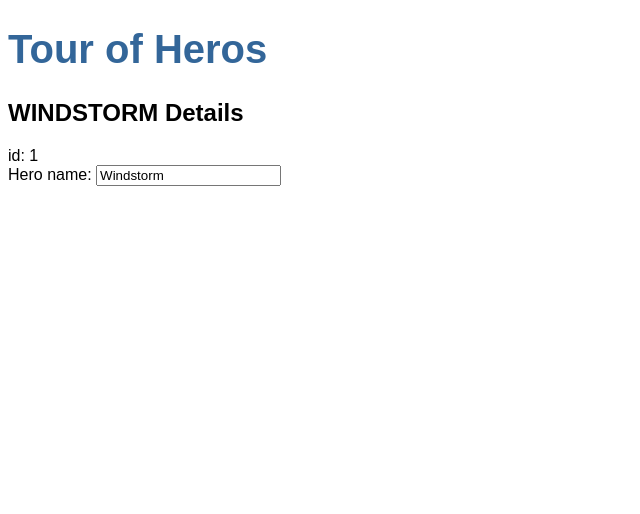
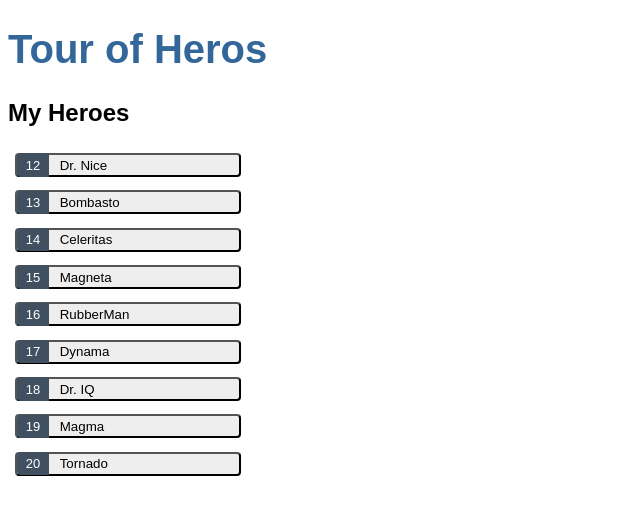
Before and after one commit to conradoad/angular-tour-of-heros, an Angular app: page / in a window 1280 px wide. Shown: the top 514 px of the page, without its empty margins (0-640 px from the left). Built offline with nearby package versions, Linux system fonts and the light colour scheme.

Commit message:
Displaying a list of heroes

```diff
--- a/src/app/heroes/heroes.component.css
+++ b/src/app/heroes/heroes.component.css
@@ -0,0 +1,67 @@
+/* HeroesComponent's private CSS styles */
+.heroes {
+  margin: 0 0 2em 0;
+  list-style-type: none;
+  padding: 0;
+  width: 15em;
+}
+
+.heroes li {
+  display: flex;
+}
+
+.heroes button {
+  flex: 1;
+  cursor: pointer;
+  position: relative;
+  left: 0;
+  background-color: #EEE;
+  margin: .5em;
+  padding: 0;
+  border-radius: 4px;
+  display: flex;
+  align-items: stretch;
+  height: 1.8em;
+}
+
+.heroes button:hover {
+  color: #2c3a41;
+  background-color: #e6e6e6;
+  left: .1em;
+}
+
+.heroes button:active {
+  background-color: #525252;
+  color: #fafafa;
+}
+
+.heroes button.selected {
+  background-color: black;
+  color: white;
+}
+
+.heroes button.selected:hover {
+  background-color: #505050;
+  color: white;
+}
+
+.heroes button.selected:active {
+  background-color: black;
+  color: white;
+}
+
+.heroes .badge {
+  display: inline-block;
+  font-size: small;
+  color: white;
+  padding: 0.4em 0.7em 0.4em 0.7em;
+  background-color: #405061;
+  line-height: 1em;
+  margin-right: .8em;
+  border-radius: 4px 0 0 4px;
+  align-self: center;
+}
+
+.heroes .name {
+  align-self: center;
+}
--- a/src/app/heroes/heroes.component.html
+++ b/src/app/heroes/heroes.component.html
@@ -1,7 +1,19 @@
-<h2>{{hero.name | uppercase}} Details</h2>
-<div><span>id: </span>{{hero.id}}</div>
+<h2>My Heroes</h2>
+<ul class="heroes">
+  <li *ngFor="let hero of heroes;">
+    <button type="button" (click)="onSelect(hero)" [class.selected]="hero === selectedHero">
+      <span class="badge">{{hero.id}}</span>
+      <span class="name">{{hero.name}}</span>
+    </button>
+  </li>
+</ul>
 
-<div>
-  <label for="name">Hero name: </label>
-  <input id="name" [(ngModel)]="hero.name" placeholder="name">
+<div *ngIf="selectedHero">
+  <h2>{{selectedHero.name | uppercase}} Details</h2>
+  <div>id: {{selectedHero.id}}</div>
+
+  <div>
+    <label for="hero-name">Hero name: </label>
+    <input id="herro-name" [(ngModel)]="selectedHero.name" placeholder="name">
+  </div>
 </div>
--- a/src/app/heroes/heroes.component.ts
+++ b/src/app/heroes/heroes.component.ts
@@ -1,6 +1,7 @@
 import { Component, OnInit } from '@angular/core';
 
 import { Hero } from '../hero'
+import { HEROES } from '../mock-heroes';
 
 @Component({
   selector: 'app-heroes',
@@ -9,14 +10,16 @@
 })
 export class HeroesComponent implements OnInit {
 
-  hero: Hero = {
-    id: 1,
-    name: "Windstorm"
-  };
+  heroes = HEROES;
+  selectedHero?: Hero;
 
   constructor() { }
 
   ngOnInit(): void {
   }
 
+  onSelect(hero: Hero) {
+    this.selectedHero = hero;
+  }
+
 }
--- /dev/null
+++ b/src/app/mock-heroes.ts
@@ -0,0 +1,13 @@
+import { Hero } from './hero';
+
+export const HEROES: Hero[] = [
+  { id: 12, name: 'Dr. Nice' },
+  { id: 13, name: 'Bombasto' },
+  { id: 14, name: 'Celeritas' },
+  { id: 15, name: 'Magneta' },
+  { id: 16, name: 'RubberMan' },
+  { id: 17, name: 'Dynama' },
+  { id: 18, name: 'Dr. IQ' },
+  { id: 19, name: 'Magma' },
+  { id: 20, name: 'Tornado' },
+]
```
